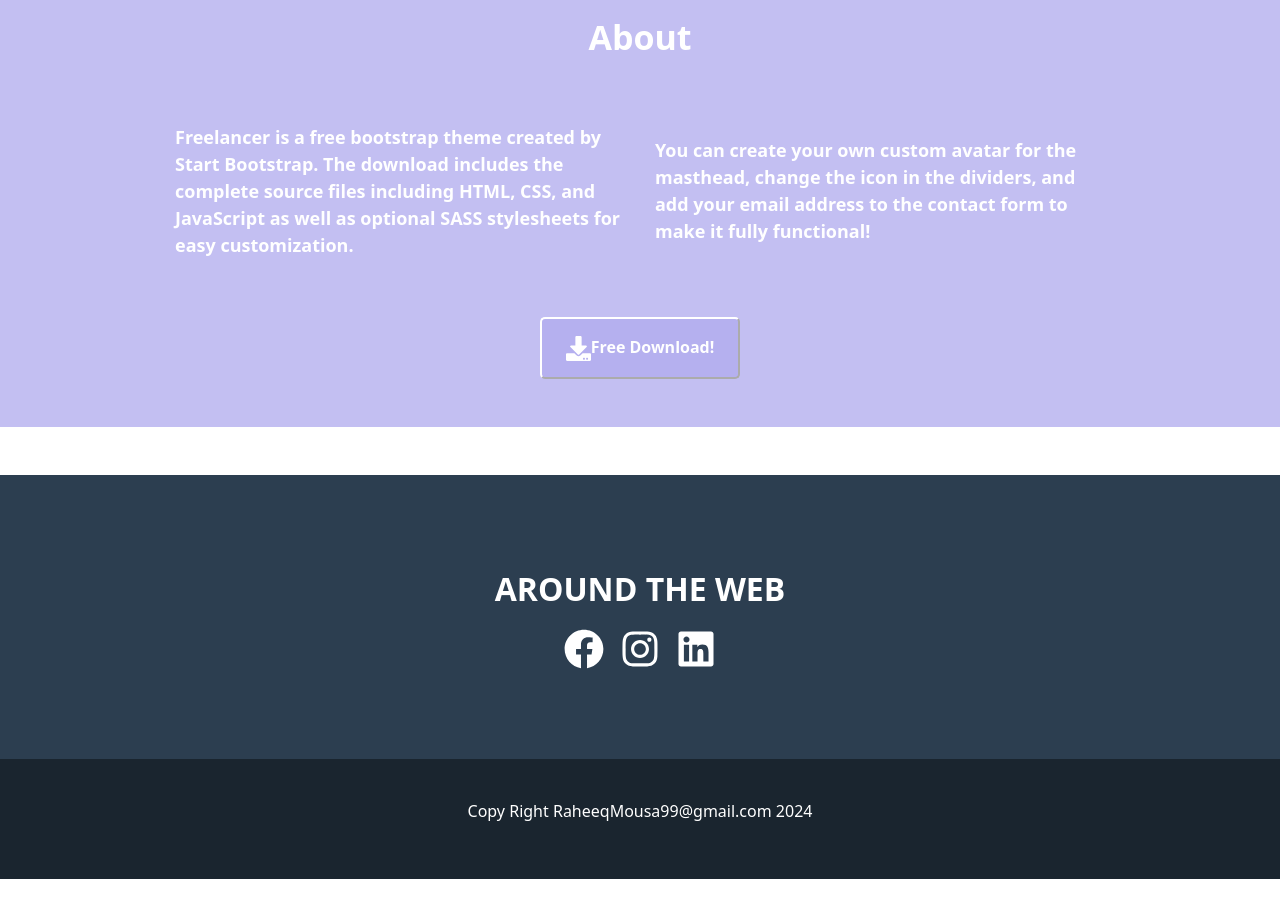
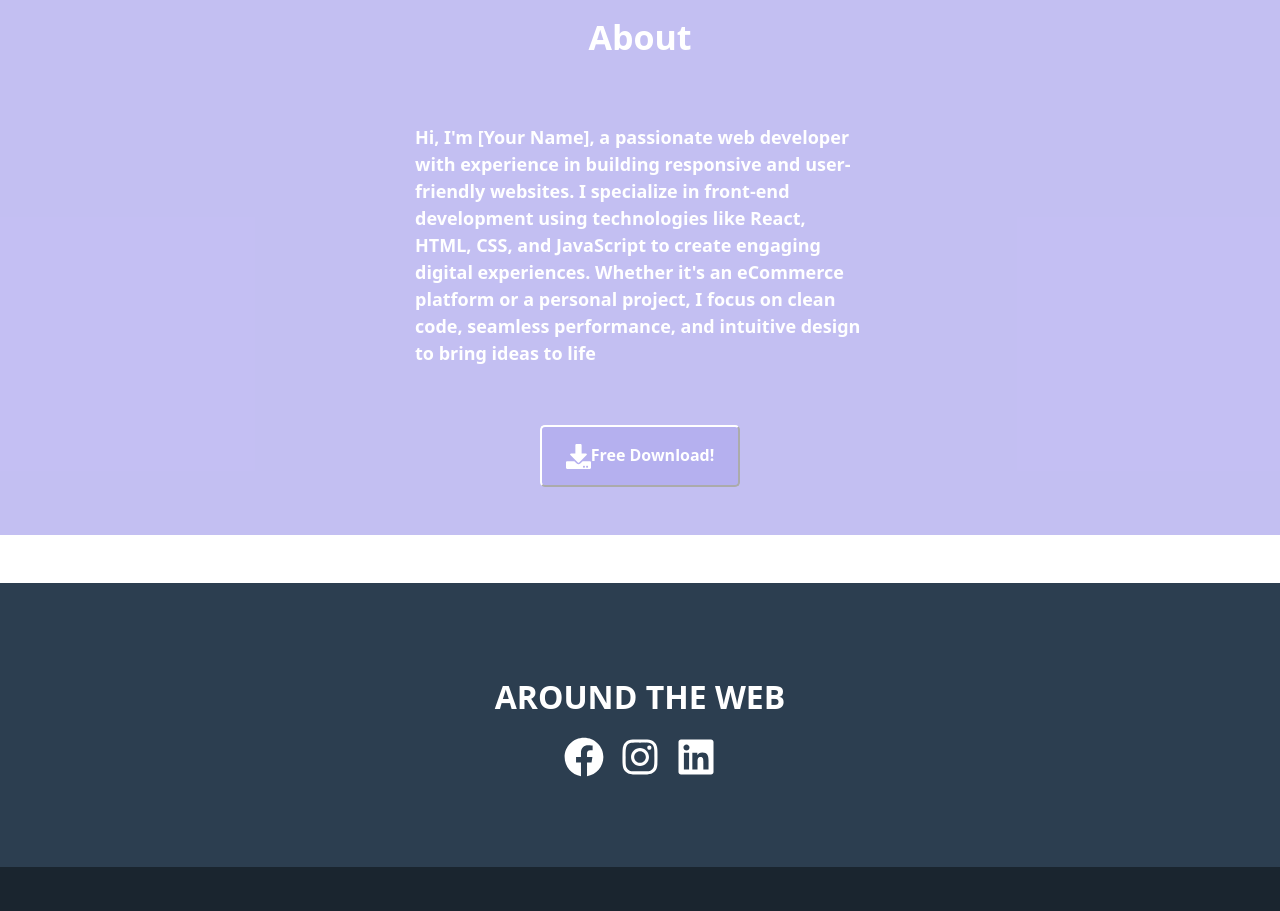
Before and after one commit to RaheeqMousa/Portfolio_React, a React (Vite) app: page /about in a window 1280 px wide. Shown: the part 800-1711 px from the top of the page. Before the commit the page ends 1679 px from the top, so only its background shows below. Built offline with nearby package versions, Linux system fonts and the light colour scheme.

Commit message:
Update AboutUs.jsx

```diff
--- a/src/assets/Component/About/AboutUs.jsx
+++ b/src/assets/Component/About/AboutUs.jsx
@@ -12,11 +12,9 @@ export default function AboutUs() {
         <div className='d-flex justify-content-center align-items-center flex-column gap-5'>
             <h3>About</h3>
             <div className={`${style.about}`}>
+
                 <p className={`${ style.paragraphStyle}`}>
-                    Freelancer is a free bootstrap theme created by Start Bootstrap. The download includes the complete source files including HTML, CSS, and JavaScript as well as optional SASS stylesheets for easy customization.
-                </p>
-                <p className={`${ style.paragraphStyle}`}>
-                    You can create your own custom avatar for the masthead, change the icon in the dividers, and add your email address to the contact form to make it fully functional!
+                    Hi, I'm [Your Name], a passionate web developer with experience in building responsive and user-friendly websites. I specialize in front-end development using technologies like React, HTML, CSS, and JavaScript to create engaging digital experiences. Whether it's an eCommerce platform or a personal project, I focus on clean code, seamless performance, and intuitive design to bring ideas to life
                 </p>
 
             </div>
```
